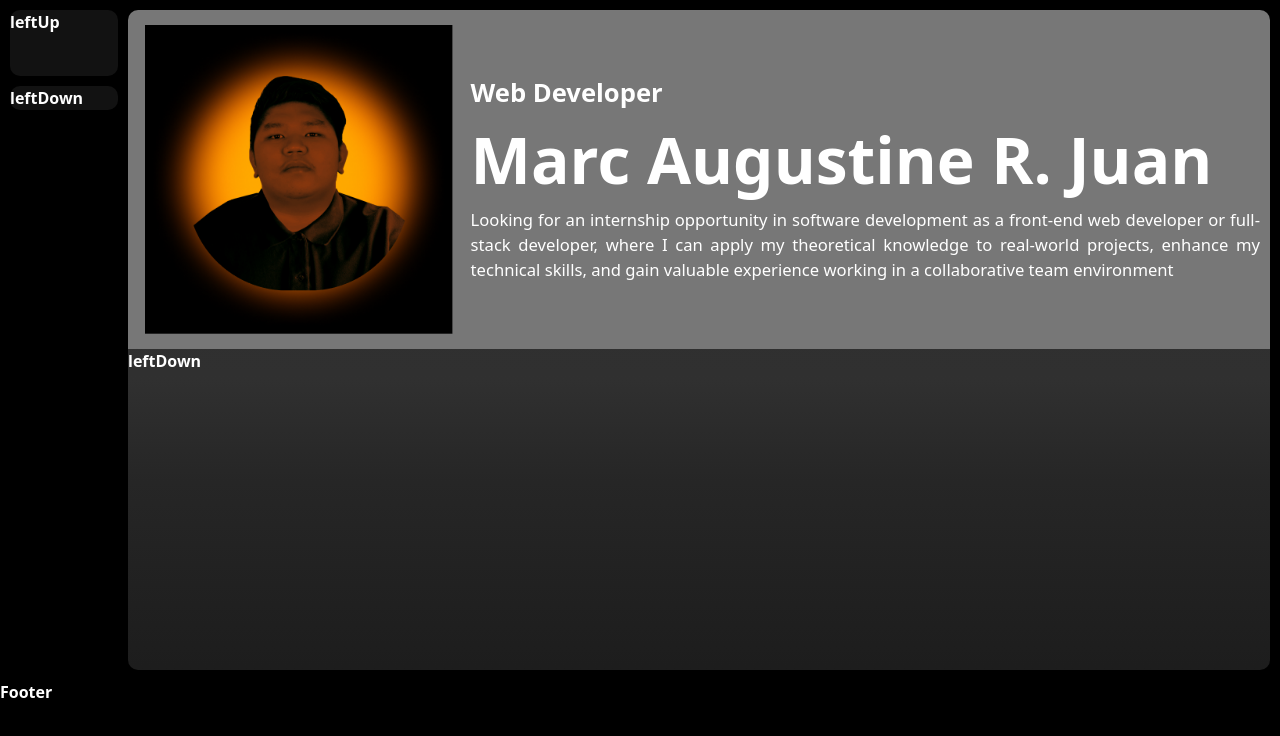
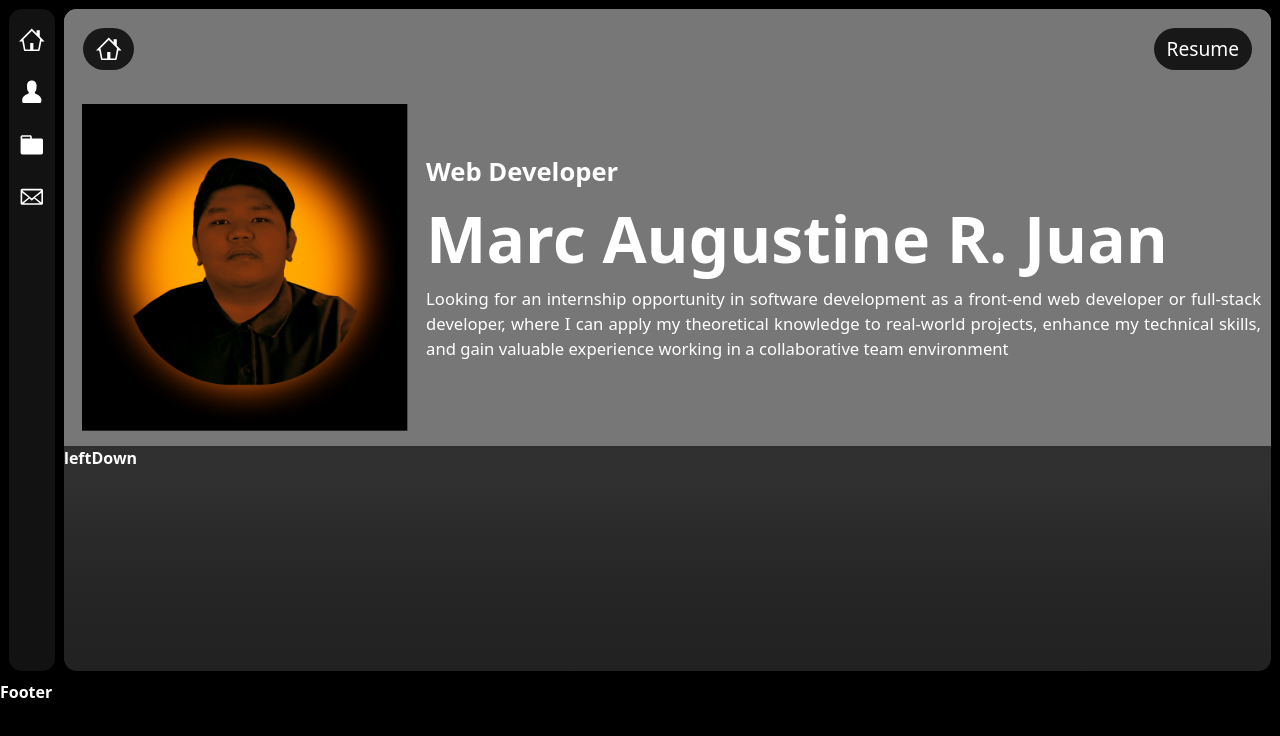
Before and after one commit to Mac12880/nextPortfolio, a Next.js app: page / in a window 1280 px wide. Shown: the top 736 px of the page. Built offline with nearby package versions, Linux system fonts and the light colour scheme.

Commit message:
fix menu and header

```diff
--- a/pages/index.js
+++ b/pages/index.js
@@ -1,5 +1,45 @@
 import Head from "next/head";
 import Image from "next/image";
+import {
+  GoHome,
+  GoHomeFill,
+  GoPerson,
+  GoPersonFill,
+  GoFileDirectory,
+  GoFileDirectoryFill,
+  GoMail,
+} from "react-icons/go";
+
+const content = [
+  {
+    title: "Home",
+    link: "/",
+    icon: <GoHome />,
+    iconActive: <GoHomeFill />,
+  },
+  {
+    title: "About Me",
+    link: "/",
+    icon: <GoPerson />,
+    iconActive: <GoPersonFill />,
+  },
+  {
+    title: "Projects",
+    link: "/",
+    icon: <GoFileDirectory />,
+    iconActive: <GoFileDirectoryFill />,
+  },
+  {
+    title: "Contacts",
+    link: "/",
+    icon: <GoMail />,
+    iconActive: <GoMail />,
+  },
+];
+
+const MenuItem = ({ title, link, icon }) => {
+  return <div className="sidebarIcons">{icon}</div>;
+};
 
 export default function Home() {
   return (
@@ -14,15 +54,25 @@ export default function Home() {
         <div className="hero1">
           {/* <b>Test</b> */}
           <div className="left">
-            <div className="leftUp">
-              <b className="text-white">leftUp</b>
-            </div>
-            <div className="leftDown">
-              <b className="text-white">leftDown</b>
+            <div className="leftContainer">
+              {/* <div className="sidebarIcons">
+                <GoHome />
+              </div> */}
+              {content.map((item) => {
+                return <MenuItem {...item} key={item.id}></MenuItem>;
+              })}
             </div>
           </div>
-          <div className="right">
+          <div className="right dark">
             <div className="rightContent">
+              <div className="rcHeader">
+                <div className="rcHeaderIcon">
+                  <GoHome />
+                </div>
+                <div className="rcHeaderButton">
+                  <p>Resume</p>
+                </div>
+              </div>
               <div className="rchero1">
                 <div className="rchero1left">
                   <img
--- a/styles/index.css
+++ b/styles/index.css
@@ -1,3 +1,6 @@
+.dark{
+  color-scheme: dark;
+}
 .indexBg{
 background-color: #000000;
 }
@@ -14,21 +17,59 @@ height: 15vh;
   flex-direction: row;
 }
 .left{
-  width: 10%;
-  padding: 10px;
+  /* width: 10%; */
+  width: 5%;
+  /* padding: 10px; */
+  padding: 0.7vw;
 }
 .right{
 height: 100%;
-width: 90%;
-padding: 10px 10px 10px 0;
+/* width: 90%; */
+width: 95%;
+/* padding: 10px 10px 10px 0; */
+padding: 0.7vw 0.7vw 0.7vw 0;
 }
 .rightContent{
 background-color: #777777;
-border-radius: 10px;
+/* border-radius: 10px; */
+border-radius: 1vw;
 height: 100%;
 overflow-y: scroll;
 overflow-x: hidden;
 white-space: nowrap;
+}
+
+.rcHeader{
+  width: 100%;
+  background-color: #777777;
+  display: flex;
+  justify-content: space-between;
+  padding: 1.5vw;
+  position: -webkit-sticky; /* Safari */
+  position: sticky;
+  top: 0;
+}
+.rcHeaderIcon{
+  display: flex;
+  justify-content: center;
+  align-items: center;
+  background-color: rgba(0,0,0,0.8);
+  border-radius: 2vw;
+  color: white;
+  font-size: 2vw;
+  padding: 0.5vw 1vw;
+  cursor: pointer;
+}
+.rcHeaderButton{
+  display: flex;
+  justify-content: center;
+  align-items: center;
+  background-color: rgba(0,0,0,0.8);
+  border-radius: 2vw;
+  color: white;
+  font-size: 1.5vw;
+  padding: 0.5vw 1vw;
+  cursor: pointer;
 }
 .rchero1{
   width: 100%;
@@ -89,17 +130,23 @@ white-space: nowrap;
   background: rgb(0,0,0);
 background: linear-gradient(180deg, rgba(0,0,0,0.6) 0%, rgba(18,18,18,0.7) 3%, rgba(18,18,18,0.8) 13%, rgba(18,18,18,0.9) 34%, rgba(18,18,18,1) 46%, rgba(18,18,18,1) 100%);
 }
-.leftUp{
+.leftContainer{
+  display: flex;
+  flex-direction: column;
+  align-items: center;
   background-color: #121212;
   width: auto;
-  height: 10%;
+  height: 100%;
+
   margin-bottom: 10px;
-  border-radius: 10px;
+  border-radius: 1vw;
 }
-.leftDown{
-  width: auto;
-  /* height: 90%; */
-  height: auto;
-  background-color: #121212;
-  border-radius: 10px;
+
+.sidebarIcons{
+  color: white;
+  font-size: 2vw;
+  margin-top: 0.7vw;
+  padding-top: 0.7vw;
+  padding-bottom: 0.7vw;
+  cursor: pointer;
 }
```
